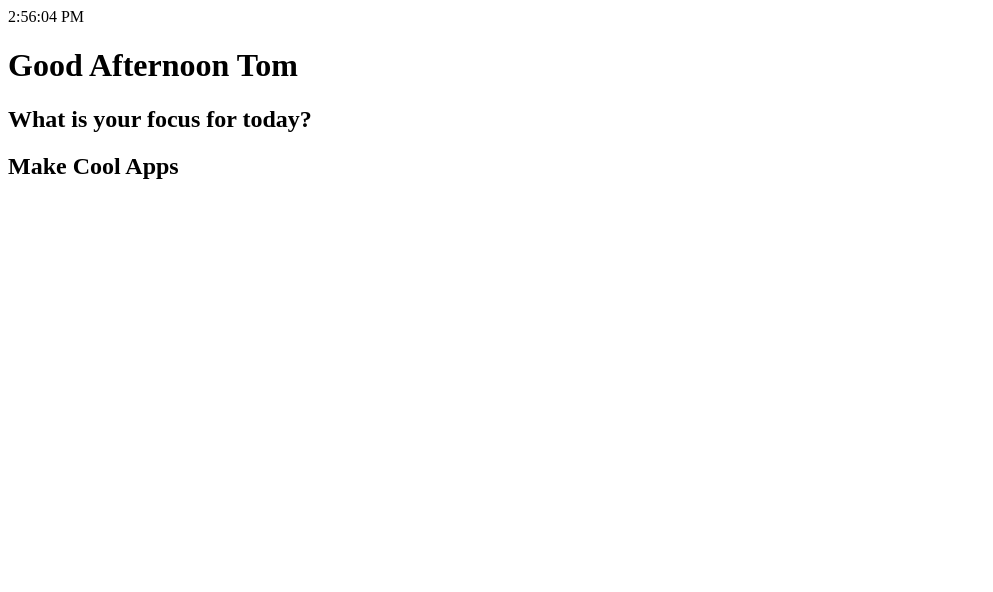
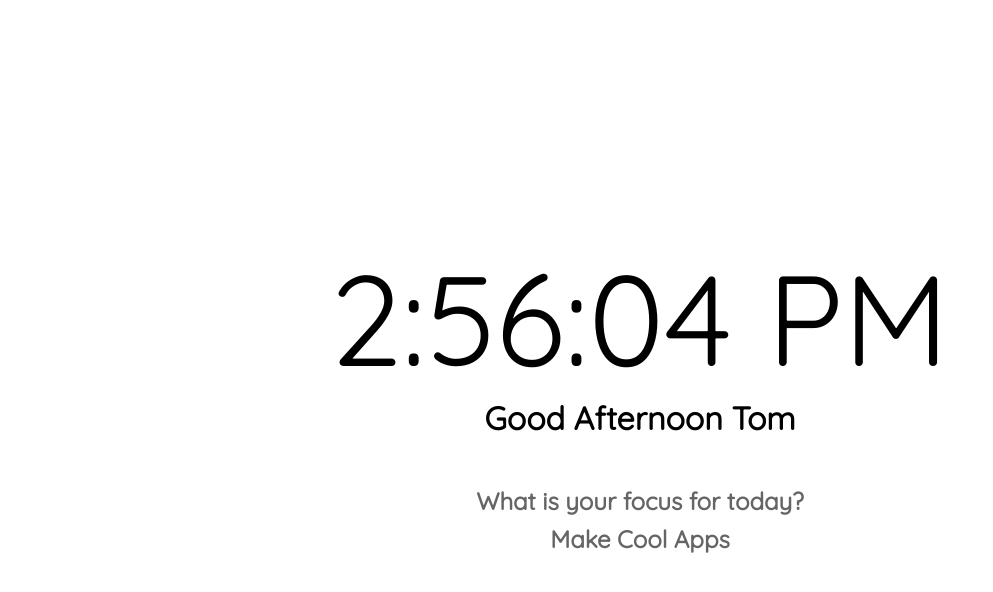
Before and after one commit to TJANGEL/dynamic_landing_page, a plain HTML site: page index.html in a window 1280 px wide. Shown: the whole page, without its empty margins (0-993 px from the left). Drawn offline with Linux system fonts and the light colour scheme.

Commit message:
added initial styling

```diff
--- a/css/style.css
+++ b/css/style.css
@@ -0,0 +1,35 @@
+* {
+  box-sizing: border-box;
+  margin: 0;
+  padding: 0;
+}
+
+body {
+  font-family: 'Quicksand', sans-serif;
+  display: flex;
+  flex-direction: column;
+  align-items: center;
+  justify-content: center;
+  text-align: center;
+  height: 100vh;
+  color: black;
+}
+
+#time {
+  font-size: 8rem;
+}
+
+h1 {
+  margin-bottom: 3rem;
+}
+
+h2 {
+  margin-bottom: 0.5rem;
+  opacity: 0.6;
+}
+
+@media (max-width: 700px) {
+  #time {
+    font-size: 6rem;
+  }
+}
--- a/index.html
+++ b/index.html
@@ -4,7 +4,13 @@
     <meta charset="UTF-8" />
     <meta name="viewport" content="width=device-width, initial-scale=1.0" />
     <meta http-equiv="X-UA-Compatible" content="ie=edge" />
-    <link rel="stylesheet" href="./css/style.css" />
+    <!-- Google Fonts -->
+    <link
+      href="https://fonts.googleapis.com/css?family=Quicksand&display=swap"
+      rel="stylesheet"
+    />
+    <!-- Custom CSS -->
+    <link rel="stylesheet" href="css/style.css" />
     <title>Welcome</title>
   </head>
   <body>
```
